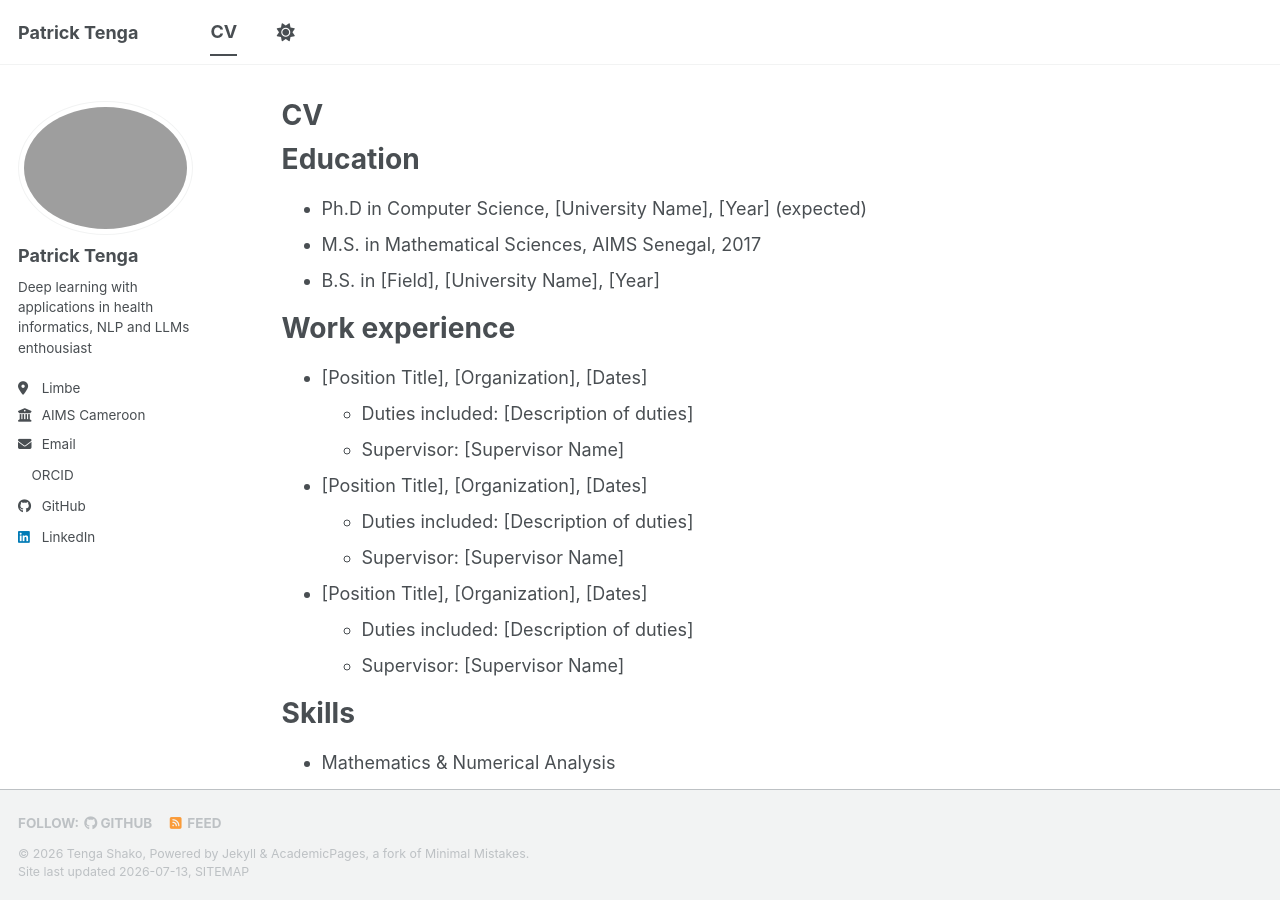
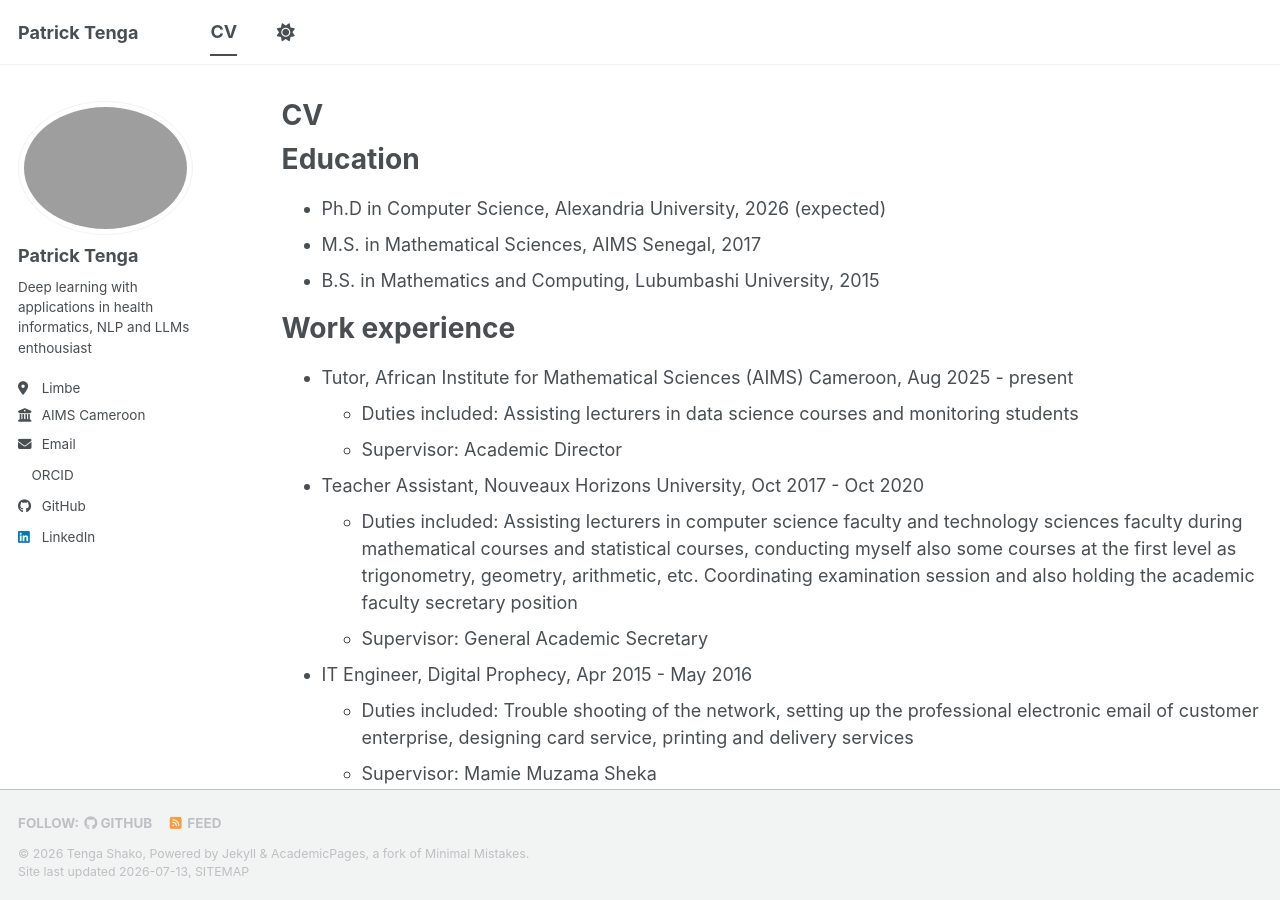
Before and after one commit to patricktenga-svg/patricktenga-svg.github.io, a Jekyll site: the page built from _pages/cv.md, in a window 1280 px wide and 900 px high. Built offline with Jekyll 4.4.1, drawn with Linux system fonts in a browser that asks for light colours; a style sheet for code colours, icons or effects is not loaded; some of the changed text lies outside the part shown.

Commit message:
Update cv.md
update cv

```diff
--- a/_pages/cv.md
+++ b/_pages/cv.md
@@ -11,23 +11,23 @@ redirect_from:
 
 Education
 ======
-* Ph.D in Computer Science, [University Name], [Year] (expected)
+* Ph.D in Computer Science, Alexandria University, 2026 (expected)
 * M.S. in Mathematical Sciences, AIMS Senegal, 2017
-* B.S. in [Field], [University Name], [Year]
+* B.S. in Mathematics and Computing, Lubumbashi University, 2015
 
 Work experience
 ======
-* [Position Title], [Organization], [Dates]
-  * Duties included: [Description of duties]
-  * Supervisor: [Supervisor Name]
+* Tutor, African Institute for Mathematical Sciences (AIMS) Cameroon, Aug 2025 - present
+  * Duties included: Assisting lecturers in data science courses and monitoring students
+  * Supervisor: Academic Director
 
-* [Position Title], [Organization], [Dates]
-  * Duties included: [Description of duties]
-  * Supervisor: [Supervisor Name]
+* Teacher Assistant, Nouveaux Horizons University, Oct 2017 - Oct 2020
+  * Duties included: Assisting lecturers in computer science faculty and technology sciences faculty during mathematical courses and statistical courses, conducting myself also some courses at the first level as trigonometry, geometry, arithmetic, etc. Coordinating examination session and also holding the academic faculty secretary position
+  * Supervisor: General Academic Secretary
 
-* [Position Title], [Organization], [Dates]
-  * Duties included: [Description of duties]
-  * Supervisor: [Supervisor Name]
+* IT Engineer, Digital Prophecy, Apr 2015 - May 2016
+  * Duties included: Trouble shooting of the network, setting up the professional electronic email of customer enterprise, designing card service, printing and delivery services
+  * Supervisor: Mamie Muzama Sheka
 
 Skills
 ======
@@ -100,12 +100,12 @@ Teaching
 
 Service and leadership
 ======
-* [Leadership role or service], [Organization], [Dates]
-* [Leadership role or service], [Organization], [Dates]
+* Examination session Coordinator, Nouveaux Horizons University, 2019 & 2020
+* Academic faculty secretary, Nouveaux Horizons University, 2018-2020
 
 Scholarships, Awards, and Certifications
 ======
-* [Scholarship Name], [Organization], [Years]
+* Nile bassin scholarship, Egyptian government, 2020-2025
 * [Award Name], [Organization], [Date]
 * [Award Name], [Organization], [Date]
 * [Certification Name], [Organization], [Date]
```
